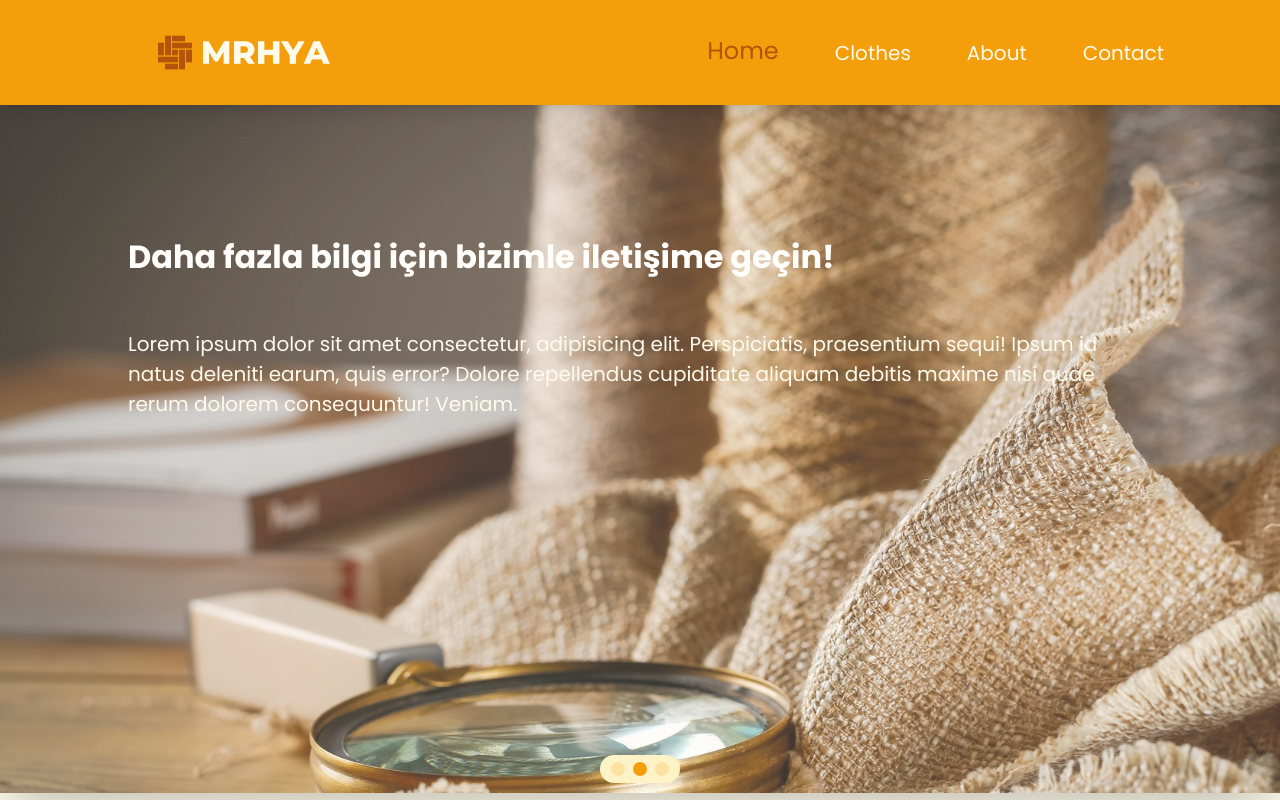
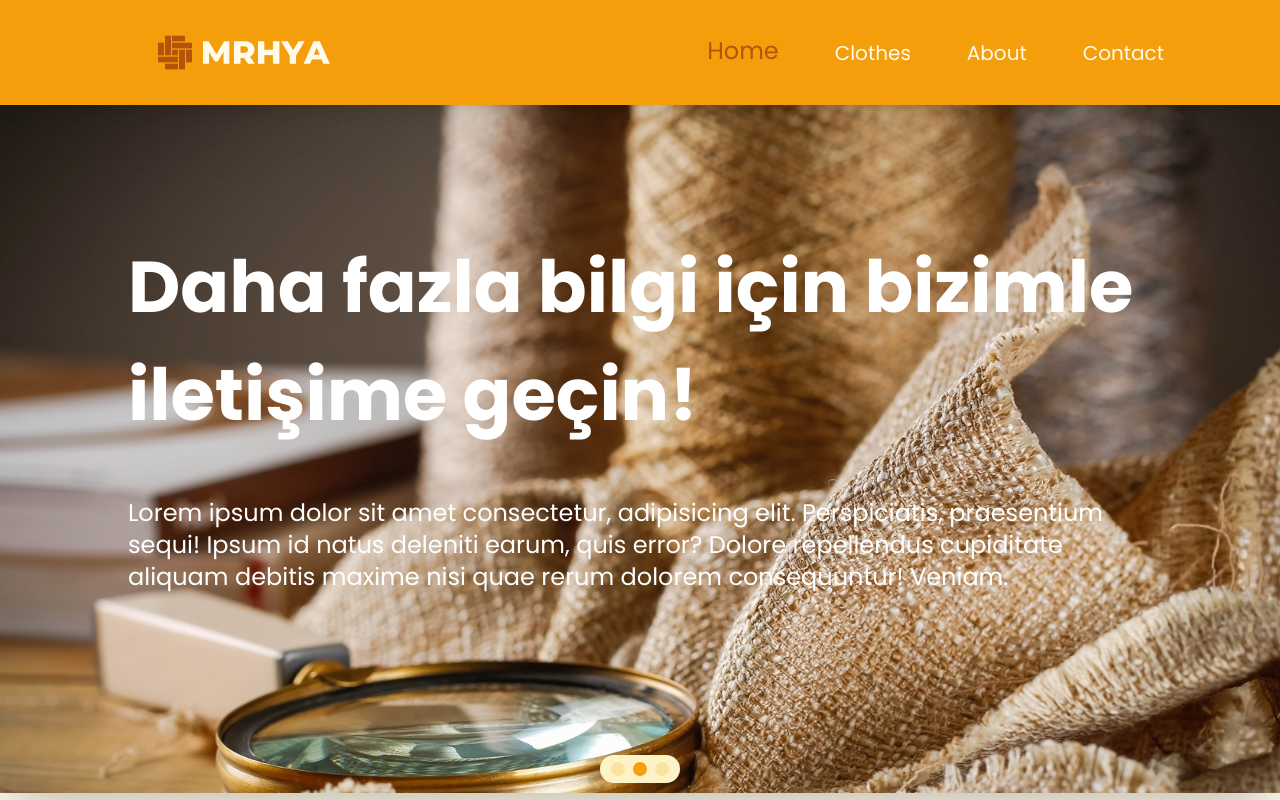
Before and after one commit to sabakukhyraa/mrhys-website, a React (Create React App) app: page / in a window 1280 px wide. Shown: the top 800 px of the page. Built offline with nearby package versions, Linux system fonts and the light colour scheme.

Commit message:
base slider refactored

```diff
--- a/src/components/BaseSlider.js
+++ b/src/components/BaseSlider.js
@@ -17,21 +17,21 @@ export default function BaseSlider() {
         disableOnInteraction: false,
       }}
     >
-      <SwiperSlide className="!bg-slide-1">
-        <h1>En kaliteli ve en uygun giysiler MRHYA.com'da!</h1>
+      <SwiperSlide className="!bg-slide-1 shadow-3xl">
+        <h1 className="!text-[72px]">En kaliteli ve en uygun giysiler MRHYA.com'da!</h1>
       </SwiperSlide>
-      <SwiperSlide className="!bg-slide-2">
-        <h2>Daha fazla bilgi için bizimle iletişime geçin!</h2>
-        <p>
+      <SwiperSlide className="!bg-slide-2 shadow-3xl">
+        <h2 className="!text-[72px]">Daha fazla bilgi için bizimle iletişime geçin!</h2>
+        <p className="text-2xl">
           Lorem ipsum dolor sit amet consectetur, adipisicing elit.
           Perspiciatis, praesentium sequi! Ipsum id natus deleniti earum, quis
           error? Dolore repellendus cupiditate aliquam debitis maxime nisi quae
           rerum dolorem consequuntur! Veniam.
         </p>
       </SwiperSlide>
-      <SwiperSlide className="!bg-slide-3">
-        <h2>Doğru adrestediniz!</h2>
-        <p>
+      <SwiperSlide className="!bg-slide-3 shadow-3xl">
+        <h2 className="!text-[72px]">Doğru adrestediniz!</h2>
+        <p className="text-2xl">
           Lorem ipsum dolor sit amet consectetur, adipisicing elit.
           Perspiciatis, praesentium sequi! Ipsum id natus deleniti earum, quis
           error? Dolore repellendus cupiditate aliquam debitis maxime nisi quae
--- a/src/css/swiper.css
+++ b/src/css/swiper.css
@@ -6,6 +6,7 @@
 }
 
 .swiper-slide {
+  height: 100%;
   font-size: 20px;
   display: flex;
   flex-direction: column;
@@ -14,8 +15,9 @@
   gap: 3rem;
   padding: 2rem;
   background-size: cover;
-  opacity: 80%;
-  /* backdrop-filter: opacity(0.8); */
+  background-position: center;
+  /* opacity: 20%; */
+  /* backdrop-filter: opacity(0.2); */
 }
 
 .swiper-slide img {
@@ -35,6 +37,7 @@
 
 .swiper-slide p {
   text-align: center;
+  color: white;
 }
 
 .swiper-pagination-bullets {
@@ -62,6 +65,7 @@
   .swiper-slide h1,
   .swiper-slide h2 {
     font-size: 32px;
+    text-align: start;
   }
   .swiper-slide {
     align-items: start;
```
